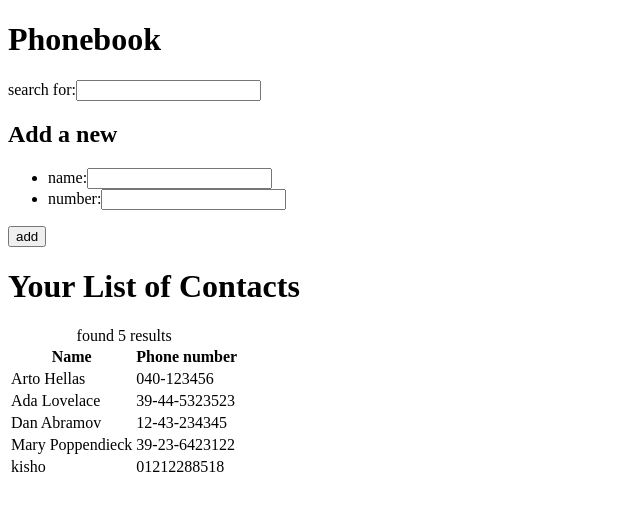
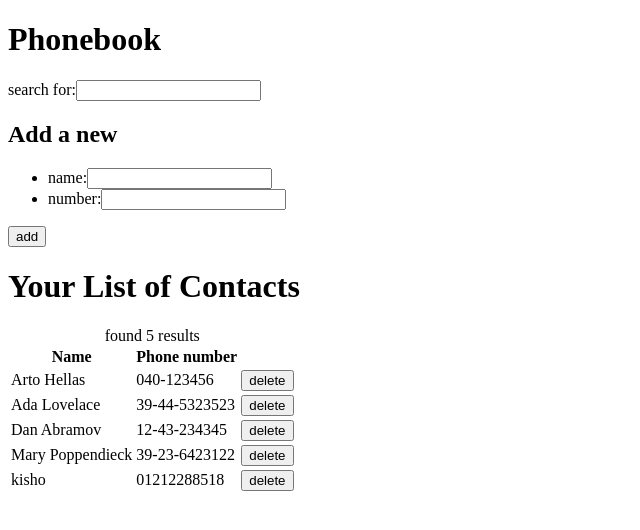
Before and after one commit to KareimGazer/FSO, a React (Vite) app in the folder part2/phonebook/: page / in a window 1280 px wide. Shown: the top 530 px of the page, without its empty margins (0-640 px from the left). Built offline with nearby package versions, Linux system fonts and the light colour scheme; data requests are answered from the project's data file.

Commit message:
fixed import and refactoring

```diff
--- a/part2/phonebook/db.json
+++ b/part2/phonebook/db.json
@@ -21,7 +21,7 @@
       "id": "4"
     },
     {
-      "id": "11a1",
+      "id": "7732",
       "name": "kisho",
       "number": "01212288518"
     }
--- a/part2/phonebook/src/App.jsx
+++ b/part2/phonebook/src/App.jsx
@@ -1,6 +1,6 @@
 import { useState } from 'react'
 import { useEffect } from 'react'
-import contacts from './services/contacts'
+import contacts from './services/persons'
 import Dashboard from './Dashboard'
 import Filter from './Filter'
 import PersonForm from './PersonForm'
@@ -34,6 +34,17 @@ const App = () => {
     })
   }
 
+  const handelDelete = (id) => {
+    const removedPerson = persons.find(person => person.id === id)
+    if(window.confirm(`Delete ${removedPerson.name}?`)) {
+      contacts.remove(id).then(() => {
+        // the response data is not needed since the contact has been deleted
+        // and only the filter will be appllied when the operation is successful
+        setPersons(persons.filter(person => person.id !== id))
+      })
+    }
+  }
+
   const filteredPersons = persons.filter(person => person.name.toLowerCase().includes(searchTerm.toLowerCase()))
 
   useEffect(() => {
@@ -50,7 +61,7 @@ const App = () => {
         <Filter term={searchTerm} onFilter={setSearchTerm}></Filter>
         <PersonForm newName={newName} onNameChange={setNewName} newNumber={newNumber} onNumberChange={setNewNumber} onSubmit={handelSubmit}/>
       </Dashboard>
-      <PeopleList title={'Your List of Contacts'} people={filteredPersons}/>
+      <PeopleList title={'Your List of Contacts'} people={filteredPersons} onDelete={handelDelete}/>
     </>
   )
 }
--- a/part2/phonebook/src/PeopleList.jsx
+++ b/part2/phonebook/src/PeopleList.jsx
@@ -1,13 +1,14 @@
-const Person = ({person}) =>{
+const Person = ({person, onDelete}) =>{
     return (
         <tr>
             <td>{person.name}</td>
             <td>{person.number}</td>
+            <td><button onClick={() => onDelete(person.id)}>delete</button></td>
         </tr>
     )
 }
 
-const PeopleList = ({title, people}) => {
+const PeopleList = ({title, people, onDelete}) => {
     return (
         <>
             <h1>{title}</h1>
@@ -20,7 +21,7 @@ const PeopleList = ({title, people}) => {
                     </tr>
                 </thead>
                 <tbody>
-                    {people.map(person => <Person key={person.id} person={person}/>)}
+                    {people.map(person => <Person key={person.id} person={person} onDelete={onDelete}/>)}
                 </tbody>
             </table>
         </>
```
Also changed, not shown: part2/phonebook/src/services/persons.js (renamed from part2/phonebook/src/services/contacts.js).
